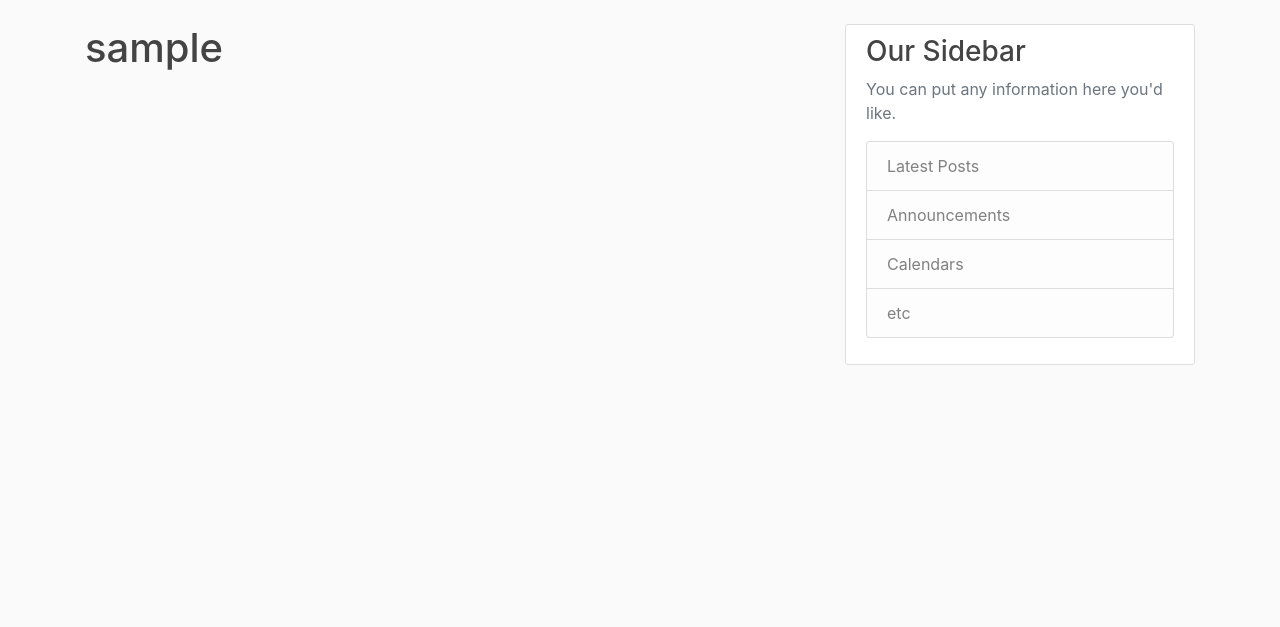
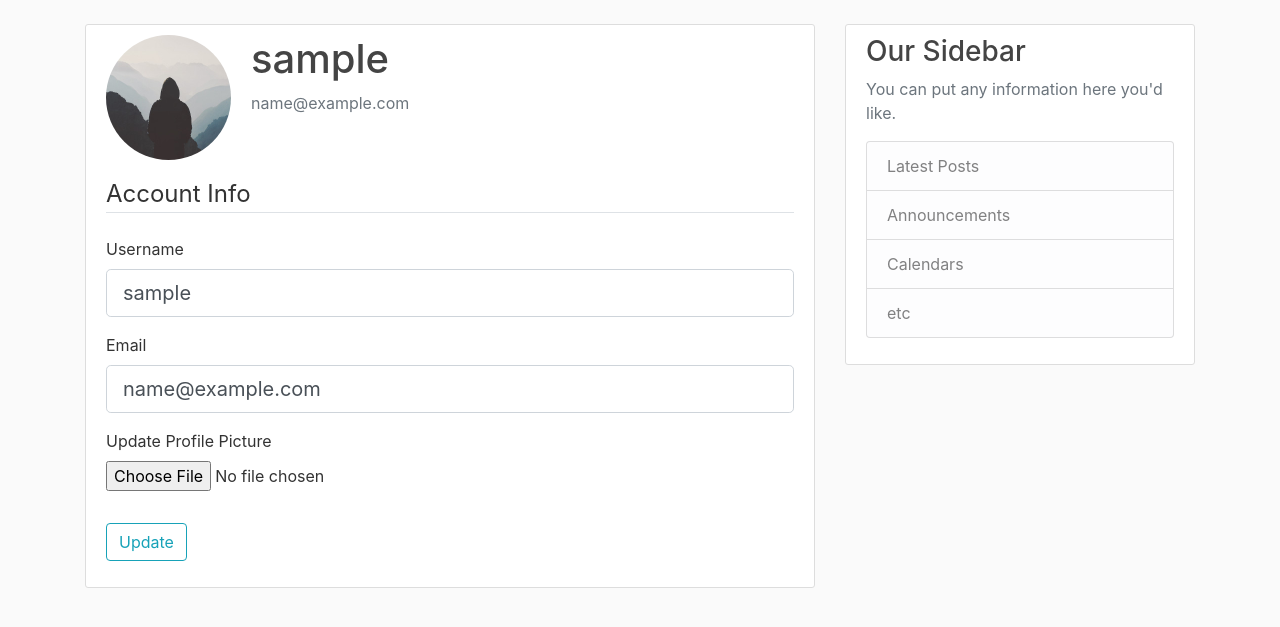
Before and after one commit to rajnishhitman/flask-blog, a Flask app: page /account in a window 1280 px wide. Shown: the part 56-683 px from the top of the page. Run offline with Flask 2, Linux system fonts and the light colour scheme; the visitor is signed in with stand-in values (Sample User, id 1); data comes from the database, SQL or seed files in the repository; some libraries are stand-ins or nearby versions.

Commit message:
finished part 6?

```diff
--- a/flaskblog/forms.py
+++ b/flaskblog/forms.py
@@ -1,4 +1,6 @@
 from flask_wtf import FlaskForm
+from flask_wtf.file import FileField, FileAllowed
+from flask_login import current_user
 from wtforms import StringField, PasswordField, SubmitField, BooleanField
 from wtforms.validators import DataRequired, Length, Email, EqualTo, ValidationError
 from flaskblog.models import User
@@ -29,3 +31,23 @@ class LoginForm(FlaskForm):
     password = PasswordField('Password', validators=[DataRequired()])
     remember = BooleanField('Remember Me')
     submit = SubmitField('Login')
+
+class UpdateAccountForm(FlaskForm):
+    username = StringField('Username',
+                            validators=[DataRequired(), Length(min=2, max=20)])
+    email = StringField('Email',
+                        validators=[DataRequired(), Email()])
+    picture = FileField('Update Profile Picture', validators=[FileAllowed(['jpg', 'png'])])
+    submit = SubmitField('Update')
+
+    def validate_username(self, username):
+        if username.data != current_user.username:
+            user = User.query.filter_by(username=username.data).first()
+            if user:
+                raise ValidationError('That username is taken. Please choose a different one.')
+
+    def validate_email(self, email):
+        if email.data != current_user.email:
+            user = User.query.filter_by(email=email.data).first()
+            if user:
+                raise ValidationError('That email is taken. Please choose a different one.')
--- a/flaskblog/routes.py
+++ b/flaskblog/routes.py
@@ -1,7 +1,10 @@
+import secrets
+import os
+from PIL import Image
 from flask import Flask, render_template, url_for, flash, redirect, request
 from flaskblog import app, db, bcrypt
 from flaskblog.models import User, Post
-from flaskblog.forms import RegistrationForm, LoginForm
+from flaskblog.forms import RegistrationForm, LoginForm, UpdateAccountForm
 from flask_login import login_user, current_user, logout_user, login_required
 
 
@@ -65,8 +68,34 @@ def logout():
     logout_user()
     return redirect(url_for('home'))
 
+def save_picture(form_picture):
+   random_hex = secrets.token_hex(8)
+   _, f_ext = os.path.splitext(form_picture.filename)
+   picture_fn = random_hex + f_ext
+   picture_path = os.path.join(app.root_path, 'static/profile_pics', picture_fn)
+   output_size = (125, 125)
+   i = Image.open(form_picture)
+   i.thumbnail(output_size)
+   i.save(picture_path)
 
-@app.route("/account")
+   return picture_fn
+
+
+@app.route("/account", methods=['GET', 'POST'])
 @login_required
 def account():
-    return render_template('account.html', title='Account')
+    form = UpdateAccountForm()
+    if form.validate_on_submit():
+        if form.picture.data:
+            picture_file = save_picture(form.picture.data)
+            current_user.image_file = picture_file
+        current_user.username = form.username.data
+        current_user.email= form.email.data
+        db.session.commit()
+        flash('Your account has been updated!', 'success')
+        return redirect(url_for('account'))
+    elif request.method == 'GET':
+        form.username.data = current_user.username
+        form.email.data = current_user.email
+    image_file = url_for('static', filename='profile_pics/' + current_user.image_file)
+    return render_template('account.html', title='Account', image_file=image_file, form=form)
--- a/flaskblog/templates/account.html
+++ b/flaskblog/templates/account.html
@@ -1,4 +1,59 @@
 {% extends "layout.html" %}
 {% block content %}
-    <h1>{{ current_user.username }}</h1>
+    <div class="content-section">
+        <div class="media">
+            <img class="rounded-circle account-img" src="{{ image_file }}">
+            <div class="media-body">
+                <h2 class="account-heading">{{ current_user.username }}</h2>
+                <p class="text-secondary">{{ current_user.email }}</p>
+            </div>
+        </div>
+        <form method="POST" action="", enctype="multipart/form-data">
+            {{ form.hidden_tag() }}
+            <fieldset class="form-group">
+                <legend class="border-bottom mb-4">Account Info</legend>
+                <div class="form-group">
+                    {{ form.username.label(class="form-control-label") }}
+
+                    {% if form.username.errors %}
+                        {{ form.username(class="form-control form-control-lg is-invalid") }}
+                        <div class="invalid-feedback">
+                            {% for error in form.username.errors %}
+                                <span>{{ error }}</span>
+                            {% endfor %}
+                        </div>
+                    {% else %}
+                        {{ form.username(class="form-control form-control-lg") }}
+                    {% endif %}
+                </div>
+
+                <div class="form-group">
+                    {{ form.email.label(class="form-control-label") }}
+                    {% if form.email.errors %}
+                        {{ form.email(class="form-control form-control-lg is-invalid") }}
+                        <div class="invalid-feedback">
+                            {% for error in form.email.errors %}
+                                <span>{{ error }}</span>
+                            {% endfor %}
+                        </div>
+                    {% else %}
+                        {{ form.email(class="form-control form-control-lg") }}
+                    {% endif %}
+                </div>
+                <div class="form-group">
+                    {{ form.picture.label() }}
+                    {{ form.picture(class="form-control-file") }}
+                    {% if form.picture.errors %}
+                        {% for error in form.picture.errors %}
+                            <span class="text-dange">{{ error }}</span><br>k
+                        {% endfor %}
+                    {% endif %}
+                </div>
+
+            </fieldset>
+            <div class="form-group">
+                {{ form.submit(class="btn btn-outline-info") }}
+            </div>
+        </form>
+    </div>
 {% endblock content %}
```
Also changed, not shown: flaskblog/static/profile_pics/4284b0bfbe8e3be4.PNG (added), flaskblog/static/profile_pics/49c27861acf97bbd.jpg (added), flaskblog/static/profile_pics/59ed9edd9cb09785.PNG (added), flaskblog/static/profile_pics/default.jpg (added).
